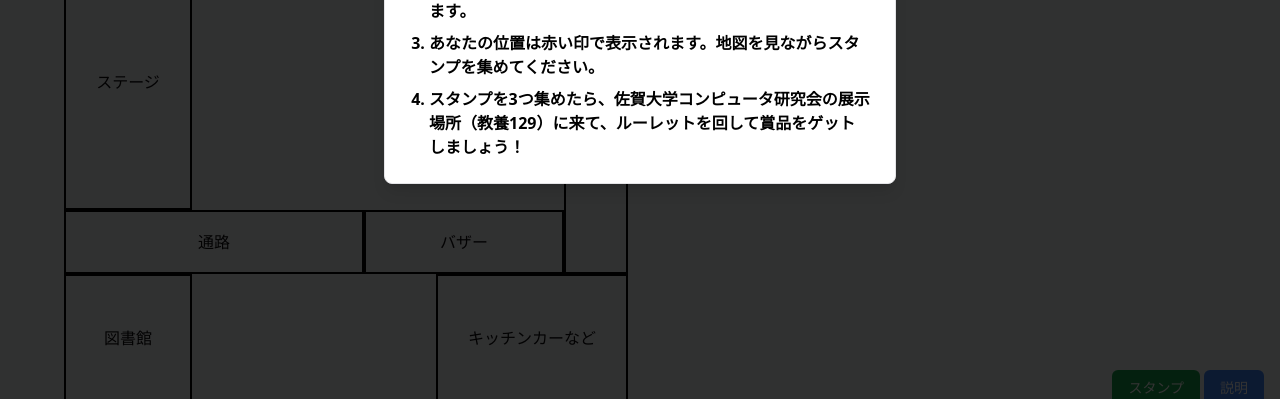
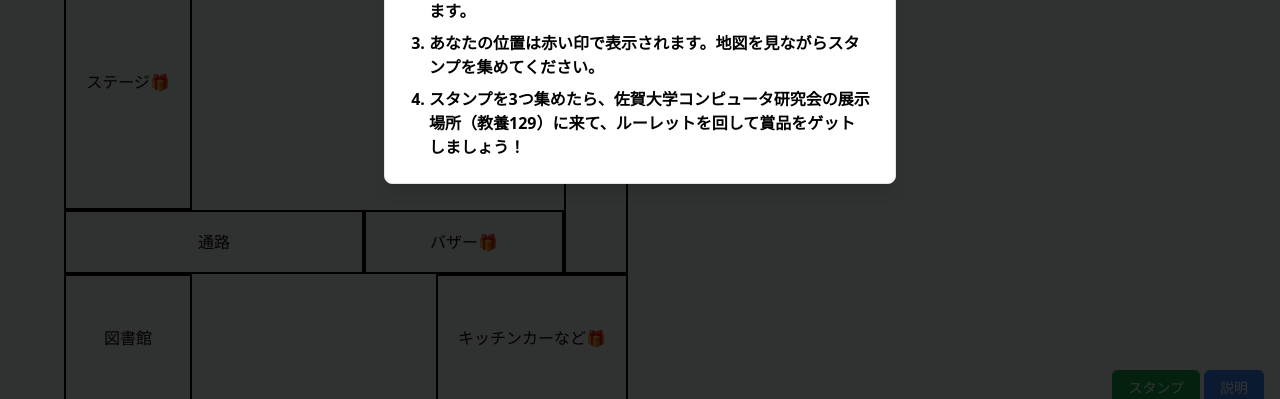
Before and after one commit to scla-sagauniv/Location-information-stamp-app, a React (Vite) app: page / in a window 1280 px wide. Shown: the part 378-777 px from the top of the page. Built offline with nearby package versions, Linux system fonts and the light colour scheme; no server answers.

Commit message:
スタンプのありかに印をつける

```diff
--- a/src/components/Map.tsx
+++ b/src/components/Map.tsx
@@ -1,10 +1,17 @@
 import MapBlock from '@/components/MapBlock';
+import { Location } from '@/types';
 
 type MapProps = {
 	currentLocationId: number | null;
+	selectedLocations: Location[];
+	isWithinRadius: boolean[];
 };
 
-function Map({ currentLocationId }: MapProps) {
+function Map({
+	currentLocationId,
+	selectedLocations,
+	isWithinRadius,
+}: MapProps) {
 	const blocks = [
 		{
 			className: 'absolute left-[64px] bottom-[64px] w-[128px] h-[128px]',
@@ -52,7 +59,6 @@ function Map({ currentLocationId }: MapProps) {
 			id: 6,
 		},
 	];
-	console.log('currentLocationId', currentLocationId);
 
 	return (
 		<div className="overflow-x-scroll overflow-y-scroll">
@@ -61,12 +67,24 @@ function Map({ currentLocationId }: MapProps) {
 					const addCurrentAreaClass =
 						currentLocationId === block.id ? 'bg-red-100 border-red-400' : '';
 
+					// selectedLocationsに含まれている場所かどうかを確認
+					const locationIndex = selectedLocations.findIndex(
+						(location) => location.id === block.id,
+					);
+
+					// スタンプがある場所かどうか確認
+					// selectedLocations に含まれているかつ、その場所のスタンプがまだ獲得されていない場合は印を表示
+					const hasStamp =
+						locationIndex !== -1 && !isWithinRadius[locationIndex];
+
 					return (
 						<MapBlock
 							key={index}
 							className={`${block.className} ${addCurrentAreaClass}`}
 							label={block.label}
 							id={block.id}
+							hasStamp={locationIndex !== -1}
+							stampCollected={!hasStamp}
 						/>
 					);
 				})}
--- a/src/components/MapBlock.tsx
+++ b/src/components/MapBlock.tsx
@@ -2,15 +2,19 @@ type Props = {
 	className: string;
 	label: string;
 	id: number;
+	hasStamp: boolean;
+	stampCollected: boolean;
 };
 
 // 地図のブロック
-const MapBlock = ({ className, label }: Props) => {
+const MapBlock = ({ className, label, hasStamp, stampCollected }: Props) => {
 	return (
 		<div
 			className={`border border-black flex justify-center items-center border-2 ${className}`}
 		>
 			{label}
+			{hasStamp && !stampCollected && <div>🎁</div>}
+			{/* スタンプがある場合のみ印を表示、スタンプが獲得されたら消す */}
 		</div>
 	);
 };
--- a/src/pages/GPS.tsx
+++ b/src/pages/GPS.tsx
@@ -13,7 +13,7 @@ function GPS() {
 	const [
 		isExplanationOpen,
 		setIsExplanationOpen,
-		selectedLocations, // 追加: selectedLocationsを取得
+		selectedLocations,
 		isWithinRadius,
 		,
 		position,
@@ -39,7 +39,11 @@ function GPS() {
 				)}
 			</div>
 
-			<Map currentLocationId={currentLocationId} />
+			<Map
+				currentLocationId={currentLocationId}
+				selectedLocations={selectedLocations}
+				isWithinRadius={isWithinRadius}
+			/>
 			<div className="fixed right-4 bottom-4 space-x-1">
 				<Dialog>
 					<DialogTrigger>
```
